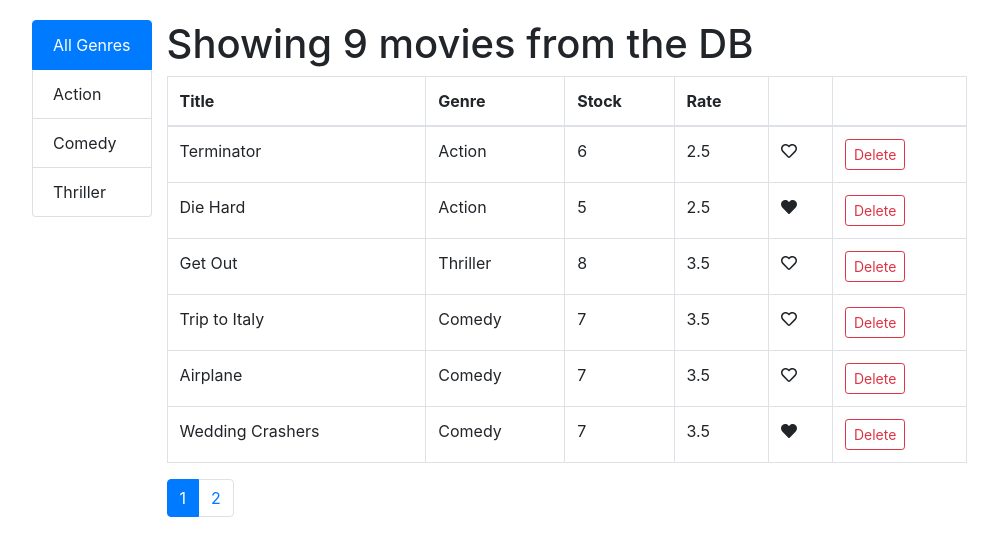
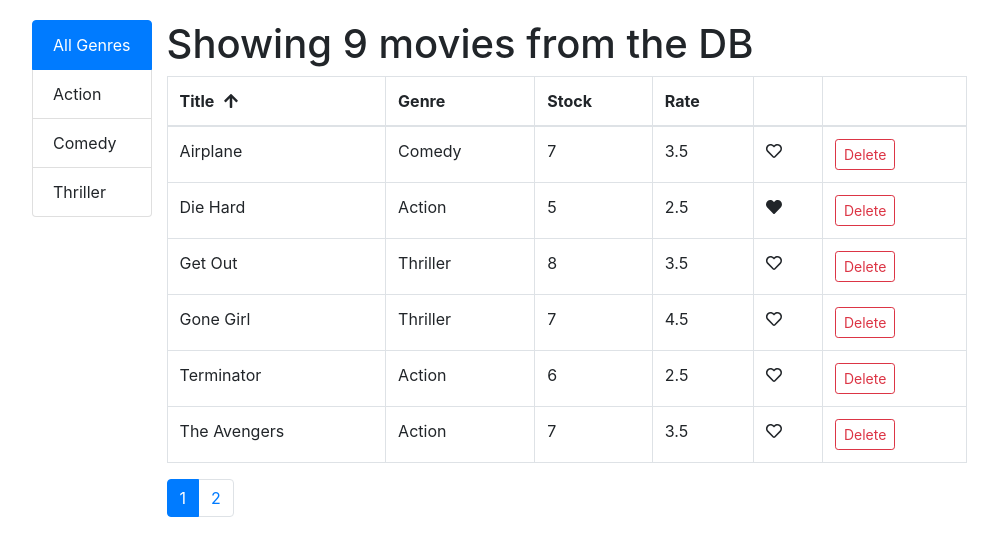
Before and after one commit to bolf/vidly, a React (Create React App) app: page / in a window 1280 px wide. Shown: the top 556 px of the page, without its empty margins (228-1226 px from the left). Built offline with nearby package versions, Linux system fonts and the light colour scheme.

Commit message:
abstracting table component completely

```diff
--- /dev/null
+++ b/src/components/common/table.jsx
@@ -0,0 +1,18 @@
+import React from "react";
+import TableHeader from "./tableHeader";
+import TableBody from "./tableBody";
+
+const Table = props => {
+  return (
+    <table className="table table-bordered">
+      <TableHeader
+        columns={props.columns}
+        sortingColumn={props.sortingColumn}
+        onSort={props.onSort}
+      />
+      <TableBody rows={props.rows} columns={props.columns} />
+    </table>
+  );
+};
+
+export default Table;
--- a/src/components/common/tableHeader.jsx
+++ b/src/components/common/tableHeader.jsx
@@ -1,5 +1,7 @@
 import React, { Component } from "react";
-
+import { FontAwesomeIcon } from "@fortawesome/react-fontawesome";
+import { faArrowDown } from "@fortawesome/free-solid-svg-icons";
+import { faArrowUp } from "@fortawesome/free-solid-svg-icons";
 //interface of this component:
 //columns: array
 //sortingColumn: object
@@ -19,6 +21,17 @@ class TableHeader extends Component {
     this.props.onSort(sortingColumn);
   };
 
+  renederSortIcon = column => {
+    const { sortingColumn } = this.props;
+    if (!column.path || column.path !== sortingColumn.path) return null;
+
+    if (sortingColumn.order === "desc") {
+      return <FontAwesomeIcon icon={faArrowDown} style={{ marginLeft: 10 }} />;
+    } else {
+      return <FontAwesomeIcon icon={faArrowUp} style={{ marginLeft: 10 }} />;
+    }
+  };
+
   render() {
     return (
       <thead>
@@ -27,10 +40,11 @@ class TableHeader extends Component {
             return (
               <th
                 key={column.path || column.key}
-                style={{ cursor: "pointer" }}
+                className="clickable"
                 onClick={() => this.raiseSorting(column.path)}
               >
                 {column.label}
+                {this.renederSortIcon(column)}
               </th>
             );
           })}
--- a/src/components/movies.jsx
+++ b/src/components/movies.jsx
@@ -13,7 +13,7 @@ class Movies extends Component {
     pageSize: 6,
     currentPage: 1,
     choosenGenreFilter: getGenres()[0],
-    sortingColumn: { path: "title", order: "desc" }
+    sortingColumn: { path: "title", order: "asc" }
   };
 
   handleDelete = movieFoorDeleting => {
@@ -76,7 +76,14 @@ class Movies extends Component {
 
   componentDidMount() {
     //const genres = [{name: "Alll Genres"}, ...getGenres()]
-    this.setState({ movies: getMovies(), genres: getGenres() });
+    this.setState({
+      movies: _.orderBy(
+        getMovies(),
+        [this.state.sortingColumn.path],
+        [this.state.sortingColumn.order]
+      ),
+      genres: getGenres()
+    });
   }
 
   render() {
--- a/src/components/moviesTable.jsx
+++ b/src/components/moviesTable.jsx
@@ -1,6 +1,5 @@
 import React, { Component } from "react";
-import TableHeader from "./common/tableHeader";
-import TableBody from "./common/tableBody";
+import Table from "./common/table";
 import { paginate } from "../utils/paginate";
 import Like from "./common/like";
 
@@ -37,14 +36,12 @@ class MoviesTable extends Component {
     const { movies, currentPage, pageSize, sortingColumn, onSort } = this.props; //декларация интерфейса компонента
     const paginatedMovies = paginate(movies, currentPage, pageSize);
     return (
-      <table className="table table-bordered">
-        <TableHeader
-          columns={this.columns}
-          sortingColumn={sortingColumn}
-          onSort={onSort}
-        />
-        <TableBody rows={paginatedMovies} columns={this.columns} />
-      </table>
+      <Table
+        columns={this.columns}
+        sortingColumn={sortingColumn}
+        onSort={onSort}
+        rows={paginatedMovies}
+      />
     );
   }
 }
--- a/src/index.css
+++ b/src/index.css
@@ -12,3 +12,7 @@ code {
   font-family: source-code-pro, Menlo, Monaco, Consolas, "Courier New",
     monospace;
 }
+
+.clickable {
+  cursor: pointer;
+}
```
Also changed, not shown: src/components/common/tableBody.jsx (+0 -17 lines).
